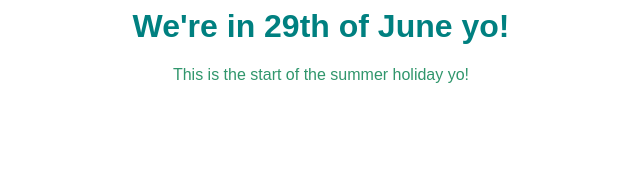
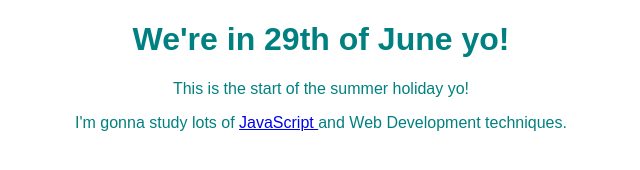
Before and after one commit to CottonCastle/WebStarterProjects, a plain HTML site: page HtmlStuff/index.html in a window 1280 px wide. Shown: the whole page, without its empty margins (319-959 px from the left). Drawn offline with Linux system fonts and the light colour scheme.

Commit message:
Day 3 Finished

```diff
--- a/HtmlStuff/index.html
+++ b/HtmlStuff/index.html
@@ -1,6 +1,34 @@
-<h1 style="font-family: sans-serif; text-align: center; color: teal">
-    We're in 29th of June yo!
-</h1>
-<p style="font-family: sans-serif; text-align: center; color: #30966c">
-    This is the start of the summer holiday yo!
-</p>
+<!DOCTYPE html>
+<html>
+    <head>
+        <style>
+            h1 {
+                font-family: sans-serif;
+                text-align: center;
+                color: teal
+            }
+
+            p {
+                font-family: sans-serif;
+                text-align: center;
+                color: teal
+            }
+        </style>
+        <title>Learning HTML</title>
+    </head>
+    <body>
+        <h1>
+            We're in 29th of June yo!
+        </h1>
+        <p>
+            This is the start of the summer holiday yo!
+        </p>
+        <p>
+            I'm gonna study lots of
+            <a href="https://www.javascript.com">
+                JavaScript
+            </a>
+            and Web Development techniques.
+        </p>
+    </body>
+</html>
```
